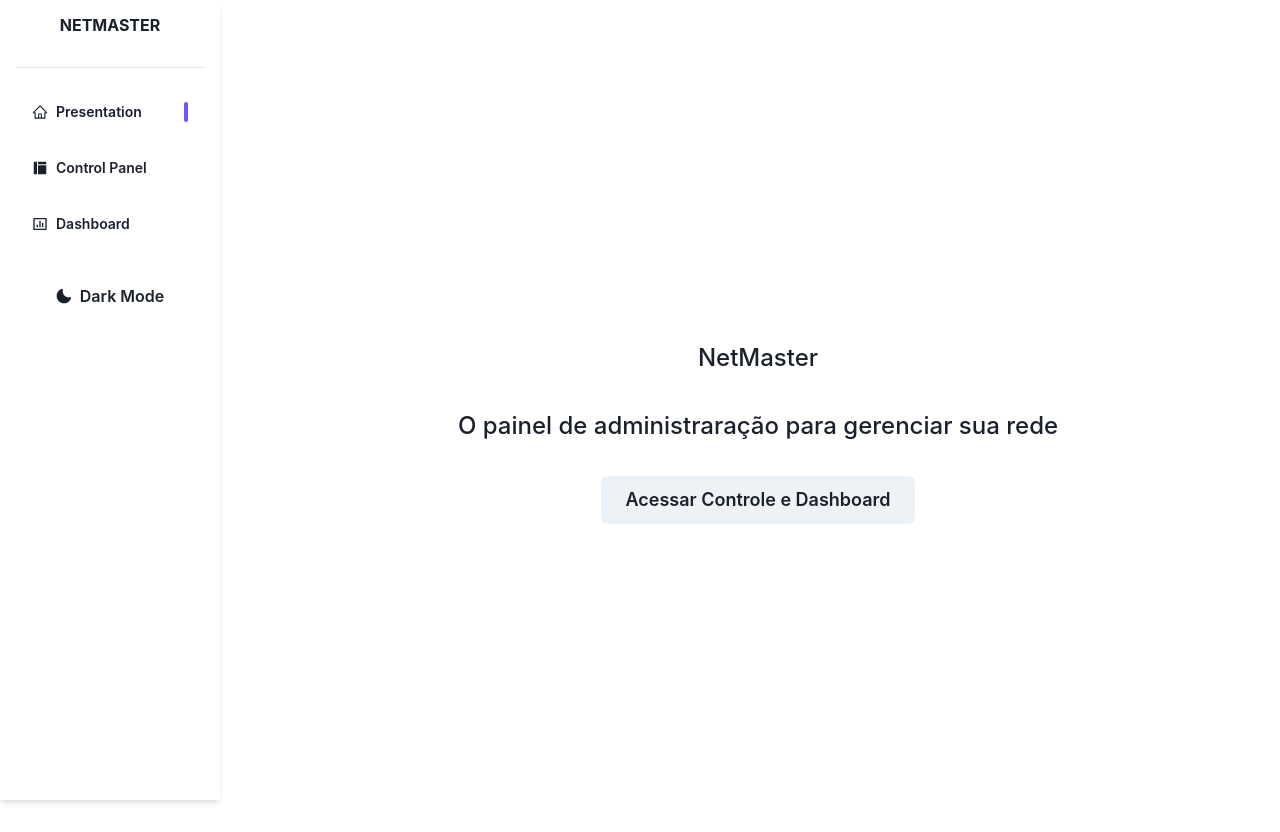
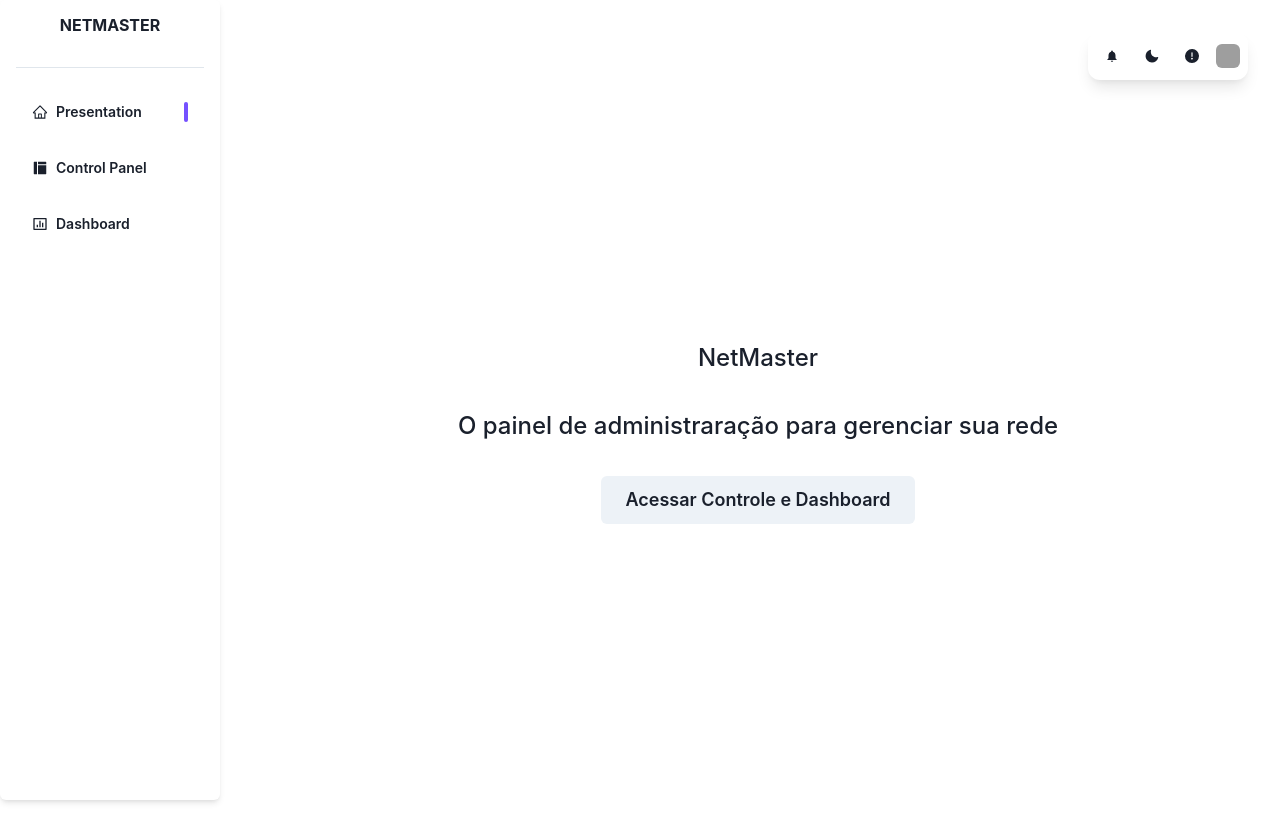
Before and after one commit to Higor-Matos/NetMasterFrontEnd, a React (Vite) app: page / in a window 1280 px wide. Built offline with nearby package versions, Linux system fonts and the light colour scheme; no server answers; grey boxes are pictures that could not be loaded.

Commit message:
"Hamburguer recursivo adicionado"

```diff
--- a/src/App.tsx
+++ b/src/App.tsx
@@ -11,6 +11,7 @@ import Sidebar from "./components/Sidebar";
 import Presentation from "./pages/Presentation";
 import ControlPanel from "./pages/ControlPanel";
 import Dashboard from "./pages/Dashboard";
+import Topbar from "./components/Topbar";
 
 const App = () => {
   const { colorMode } = useColorMode();
@@ -86,6 +87,7 @@ const App = () => {
 
   return (
     <Container maxW="container.xl">
+      <Topbar />
       <Flex>
         <Sidebar
           currentPage={currentPage}
@@ -99,11 +101,10 @@ const App = () => {
   );
 };
 
-
 const Main = ({ sidebarBg, children }) => (
   <Box
     mt="8"
-    w={{ base: "100%", md: "calc(100% - 220px)" }} // Modifique esta linha
+    w={{ base: "100%", md: "calc(100% - 220px)" }}
     minHeight="calc(100vh - 2rem)"
     pl={{ base: 0, md: 4 }}
     ml={{ base: 0, md: "220px" }}
@@ -112,5 +113,4 @@ const Main = ({ sidebarBg, children }) => (
   </Box>
 );
 
-
 export default App;
--- a/src/components/Sidebar.tsx
+++ b/src/components/Sidebar.tsx
@@ -10,15 +10,16 @@ import {
   Text,
   Divider,
   useMediaQuery,
-  IconButton,
   Drawer,
   DrawerOverlay,
   DrawerContent,
   DrawerCloseButton,
 } from "@chakra-ui/react";
-import { SunIcon, MoonIcon, HamburgerIcon } from "@chakra-ui/icons";
 import { RiBarChartBoxLine } from "react-icons/ri";
 import { AiOutlineHome, AiFillLayout } from "react-icons/ai";
+import { HamburgerIcon } from "@chakra-ui/icons";
+import { IconButton } from "@chakra-ui/react";
+
 
 const Sidebar = ({
   onPresentationClick,
@@ -56,14 +57,35 @@ const Sidebar = ({
       width="100%"
       justifyContent="space-between"
       alignItems="center"
+      borderRadius="md"
     >
       <Text flex="1">{text}</Text>
       {renderIndicator(page)}
     </Button>
   );
 
+  const renderMenuButton = () => (
+    !isLargerThan768 ? (
+      <IconButton
+        aria-label="Open Menu"
+        icon={<HamburgerIcon />}
+        onClick={toggleMenu}
+        position="fixed"
+        zIndex="2"
+        left="8"
+        top="8"
+        size="sm"
+        borderRadius="md"
+      />
+    ) : null
+  );
+
+
+
+
   return (
     <>
+        {renderMenuButton()}
         {isLargerThan768 ? (
         <Box
           position="fixed"
@@ -75,6 +97,7 @@ const Sidebar = ({
           padding="4"
           boxShadow="md"
           zIndex="1"
+          borderRadius="md"
         >
           <VStack spacing="4" alignItems="stretch">
             <Heading size="lg" mb="2" textAlign="center" fontSize="md">
@@ -100,29 +123,13 @@ const Sidebar = ({
               "dashboard"
             )}
             <Spacer />
-            <Button
-              aria-label="Toggle Dark Mode"
-              variant="ghost"
-              leftIcon={colorMode === "dark" ? <SunIcon /> : <MoonIcon />}
-              onClick={toggleColorMode}
-            >
-              {colorMode === "dark" ? "Light Mode" : "Dark Mode"}
-            </Button>
           </VStack>
         </Box>
       ) : (
         <>
-          <IconButton
-            icon={<HamburgerIcon />}
-            onClick={toggleMenu}
-            position="fixed"
-            zIndex="2"
-            bg={colorMode === "dark" ? "#111C44" : "white"}
-            boxShadow="md"
-          />
           <Drawer isOpen={isMenuOpen} onClose={toggleMenu} placement="left" size="xs">
             <DrawerOverlay />
-            <DrawerContent bg={colorMode === "dark" ? "#111C44" : "white"}>
+            <DrawerContent bg={colorMode === "dark" ? "#111C44" : "white"} borderRadius="md">
               <DrawerCloseButton />
               <VStack spacing="4" alignItems="stretch" padding="4">
                 <Heading size="lg" mb="2" textAlign="center" fontSize="md">
@@ -131,8 +138,7 @@ const Sidebar = ({
                 <Divider borderColor="gray.300" my={2} />
                 {renderButton(
                   "Presentation",
-                  AiOutlineHome,
-                  onPresentationClick,
+                  AiOutlineHome, onPresentationClick,
                   "presentation"
                   )}
                   {renderButton(
@@ -148,14 +154,6 @@ const Sidebar = ({
                   "dashboard"
                   )}
                   <Spacer />
-                <Button
-                  aria-label="Toggle Dark Mode"
-                  variant="ghost"
-                  leftIcon={colorMode === "dark" ? <SunIcon /> : <MoonIcon />}
-                  onClick={toggleColorMode}
-                >
-                  {colorMode === "dark" ? "Light Mode" : "Dark Mode"}
-                </Button>
                   </VStack>
                   </DrawerContent>
                   </Drawer>
@@ -164,4 +162,5 @@ const Sidebar = ({
                   </>
                   );
                   };
+
                   export default Sidebar;
--- /dev/null
+++ b/src/components/Topbar.tsx
@@ -0,0 +1,61 @@
+import React from "react";
+import {
+Box,
+HStack,
+IconButton,
+Avatar,
+useColorMode,
+useColorModeValue,
+} from "@chakra-ui/react";
+import { SunIcon, MoonIcon, BellIcon, WarningIcon } from "@chakra-ui/icons";
+
+const Topbar = () => {
+const { colorMode, toggleColorMode } = useColorMode();
+const backgroundColor = useColorModeValue("white", "#111C44");
+const colorScheme = useColorModeValue("gray", "whiteAlpha");
+const iconColorScheme = useColorModeValue("gray", "orange");
+
+return (
+<Box
+   position="fixed"
+   top="8"
+   right="8"
+   p="2"
+   zIndex="2"
+   borderRadius="xl"
+   bg={backgroundColor}
+   boxShadow="lg"
+ >
+<HStack spacing="2">
+<IconButton
+aria-label="Notification"
+icon={<BellIcon />}
+variant="ghost"
+colorScheme={colorScheme}
+size="sm"
+borderRadius="md"
+/>
+<IconButton
+aria-label="Toggle Dark Mode"
+icon={colorMode === "dark" ? <SunIcon /> : <MoonIcon />}
+variant="ghost"
+onClick={toggleColorMode}
+colorScheme={iconColorScheme}
+size="sm"
+borderRadius="md"
+/>
+<IconButton
+aria-label="Attention"
+icon={<WarningIcon />}
+variant="ghost"
+colorScheme={iconColorScheme}
+size="sm"
+borderRadius="md"
+/>
+<Avatar size="xs" src="https://i.ibb.co/fMgWt01/download.jpg" borderRadius="md" />
+</HStack>
+</Box>
+);
+};
+
+export default Topbar;
```
Lines whose indentation alone changed are shown as unchanged.
